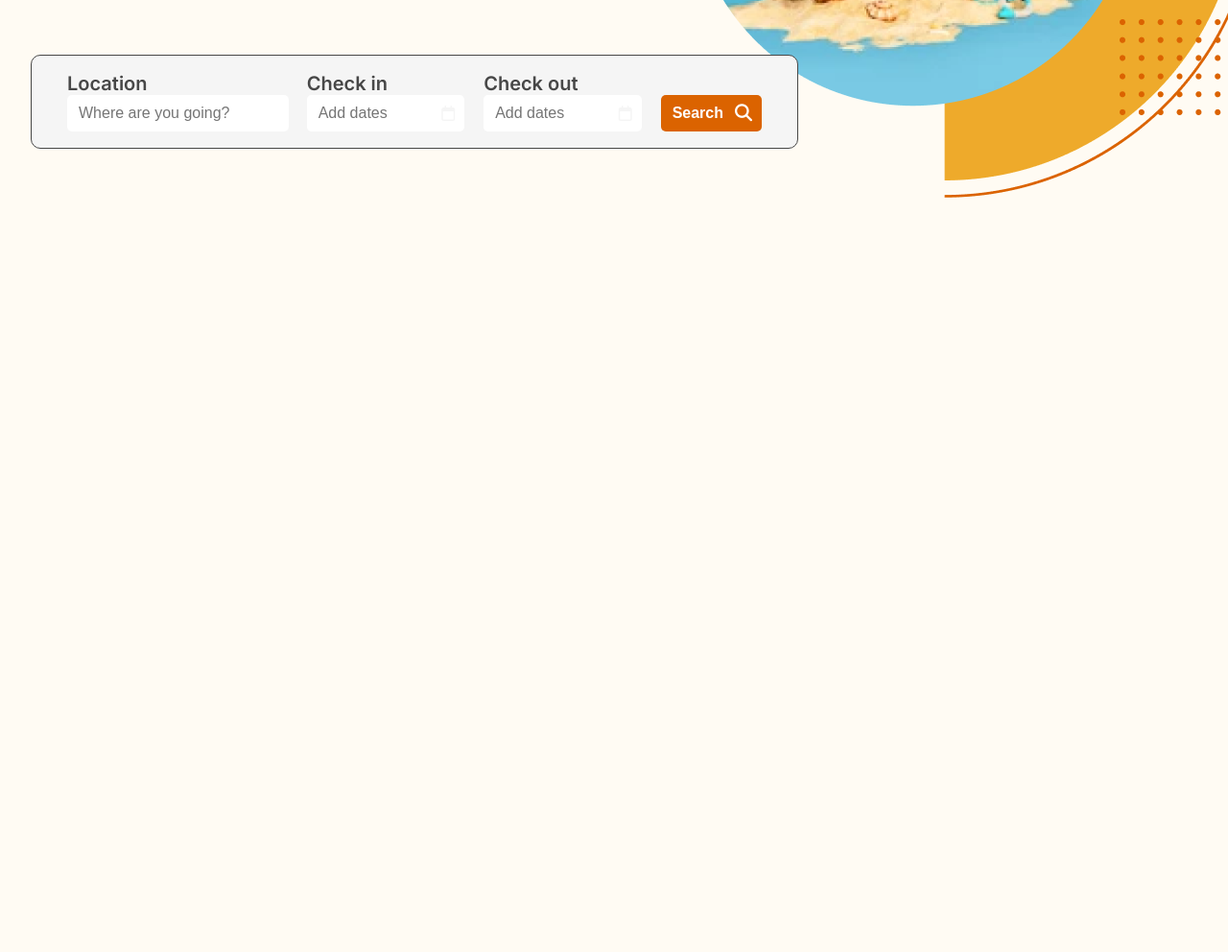
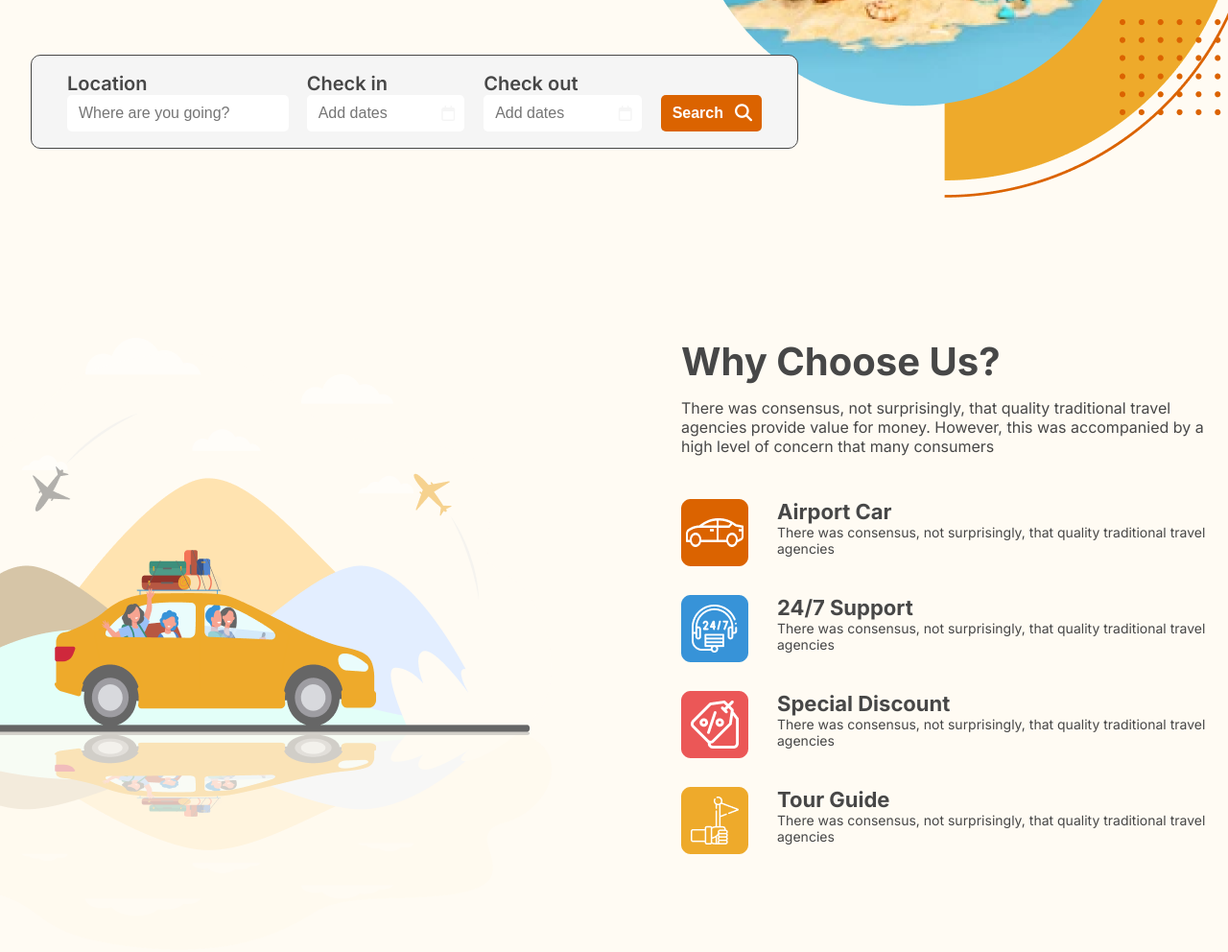
Before and after one commit to asliddin727/travelix-pro, a plain HTML site: page index.html in a window 1280 px wide. Shown: the part 532-1524 px from the top of the page at 96% size. Before the commit the page ends 800 px from the top, so only its background shows below. Drawn offline with Linux system fonts and the light colour scheme.

Commit message:
why choose us? finished

```diff
--- a/assets/css/style.css
+++ b/assets/css/style.css
@@ -251,3 +251,68 @@ ul, ol{
 
 /* hero end */
 /* Header end */
+
+/* why choose start */
+.why-choose{
+    position: relative;
+    margin-top: 10rem;
+}
+
+.why-choose,
+.wchu-right,
+.list,
+.list-item{
+    display: flex;
+    align-items: flex-start;
+}
+
+.wchu-left{
+    position: absolute;
+    left: -13rem;
+}
+
+.wchu-right{
+    position: absolute;
+    width: 57rem;
+    right: 0;
+}
+
+.wchu-right,
+.list{
+    flex-direction: column;
+}
+
+.wchu-right p{
+    margin-top: 1.4rem;
+    margin-bottom: 4.5rem;
+}
+
+.list,
+.list-item{
+    gap: 3rem;
+}
+
+.wchu-right h2{
+    font-size: 4rem;
+    color: var(--colorBlack);
+}
+
+.wchu-right p{
+    font-size: 1.6rem;
+    color: var(--colorBlack);
+}
+
+.list-item .desc h4{
+    font-size: 2.2rem;
+    color: var(--colorBlack);
+}
+
+.list-item .desc span{
+    margin-top: 2rem;
+    font-size: 1.4rem;
+    color: var(--colorBlack);
+}
+
+
+
+/* why choose end */
--- a/index.html
+++ b/index.html
@@ -83,7 +83,45 @@
     <!-- main start -->
     <main class="main">
         <div class="container">
-
+            <section class="why-choose">
+                <div class="wchu-left">
+                    <img src="./assets/images/whyChoose.png" alt="">
+                </div>
+                <div class="wchu-right">
+                    <h2>Why Choose Us?</h2>
+                    <p>There was consensus, not surprisingly, that quality traditional travel agencies provide value for money. However, this was accompanied by a high level of concern that many consumers</p>
+                    <ol class="list">
+                        <li class="list-item">
+                            <img src="./assets/images/icons/car.png" alt="">
+                            <div class="desc">
+                                <h4>Airport Car</h4>
+                                <span>There was consensus, not surprisingly, that quality traditional travel agencies</span>
+                            </div>
+                        </li>
+                        <li class="list-item">
+                            <img src="./assets/images/icons/support.png" alt="">
+                            <div class="desc">
+                                <h4>24/7 Support</h4>
+                                <span>There was consensus, not surprisingly, that quality traditional travel agencies</span>
+                            </div>
+                        </li>
+                        <li class="list-item">
+                            <img src="./assets/images/icons/discount.png" alt="">
+                            <div class="desc">
+                                <h4>Special Discount</h4>
+                                <span>There was consensus, not surprisingly, that quality traditional travel agencies</span>
+                            </div>
+                        </li>
+                        <li class="list-item">
+                            <img src="./assets/images/icons/guide.png" alt="">
+                            <div class="desc">
+                                <h4>Tour Guide</h4>
+                                <span>There was consensus, not surprisingly, that quality traditional travel agencies</span>
+                            </div>
+                        </li>
+                    </ol>
+                </div>
+            </section>
         </div>
     </main>
     <!-- main end -->
```
